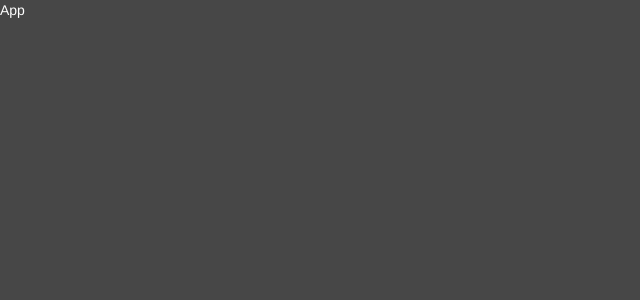
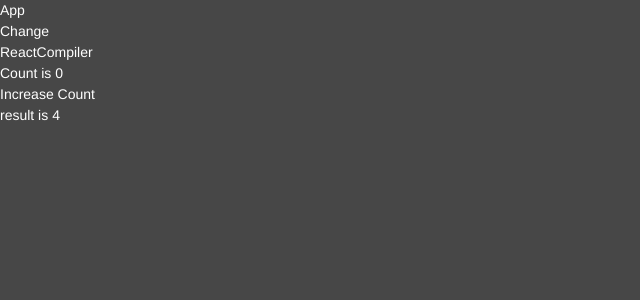
Before and after one commit to GajananBodhankar/reactjs_vite, a React (Vite) app: page / in a window 1280 px wide. Shown: the top 300 px of the page, without its empty margins (0-640 px from the left). Built offline with nearby package versions, Linux system fonts and the light colour scheme.

Commit message:
React compiler

```diff
--- a/package.json
+++ b/package.json
@@ -36,7 +36,7 @@
     "@typescript-eslint/eslint-plugin": "^6.14.0",
     "@typescript-eslint/parser": "^6.14.0",
     "@vitejs/plugin-react-swc": "^3.5.0",
-    "babel-plugin-react-compiler": "^19.1.0-rc.2",
+    "babel-plugin-react-compiler": "^1.0.0",
     "eslint": "^8.55.0",
     "eslint-plugin-react-hooks": "^6.0.0-rc.1",
     "eslint-plugin-react-refresh": "^0.4.5",
--- a/src/App.tsx
+++ b/src/App.tsx
@@ -1,6 +1,7 @@
 import React, { useEffect, useState } from "react";
 import "./main.css";
 import { flushSync } from "react-dom";
+import ReactCompiler from "./ReactCompiler/ReactCompiler";
 function App() {
   const [name, setName] = useState("");
   useEffect(() => {
@@ -9,7 +10,7 @@
   return (
     <div>
       App
-      <input
+      {/* <input
         type="text"
         className=""
         value={name}
@@ -19,7 +20,10 @@
           setName(prev=>prev+e.target.value);
           setName(prev=>prev+e.target.value)
         }}
-      />
+      /> */}
+      <p>{name}</p>
+      <button onClick={()=>setName(name.concat(" hi"))}>Change</button>
+      <ReactCompiler/>
     </div>
   );
 }
--- /dev/null
+++ b/src/ReactCompiler/ReactCompiler.tsx
@@ -0,0 +1,20 @@
+import React, { useState } from "react";
+
+function ReactCompiler() {
+  const [state, setState] = useState(0);
+  const result = function () {
+    console.log("calling function");
+    return 2 * 2;
+  };
+  console.log("child")
+  return (
+    <div>
+      ReactCompiler
+      <p>Count is {state} </p>
+      <button onClick={() => setState((prev) => prev + 1)}>Increase Count</button>
+      <p>result is {result()}</p>
+    </div>
+  );
+}
+
+export default ReactCompiler;
--- a/src/useToggle.ts
+++ b/src/useToggle.ts
@@ -1,11 +1,29 @@
-import { useState } from "react";
+// import { useState } from "react";
 
-function useToggle(initialState: boolean = false): [boolean, () => void] {
-  const [state, setState] = useState(initialState);
-  function toggle() {
-    setState((prev: any) => !prev);
+// function useToggle(initialState: boolean = false): [boolean, () => void] {
+//   const [state, setState] = useState(initialState);
+//   function toggle() {
+//     setState((prev: any) => !prev);
+//   }
+//   return [state, toggle];
+// }
+
+// export default useToggle;
+
+class A{
+  getData(){
+    console.log(10)
   }
-  return [state, toggle];
+}
+class B extends A{
+  getData(): void {
+      console.log(20)
+  }
+  getResult(){
+    this.getData();
+    super.getData()
+  }
 }
 
-export default useToggle;
+let i=new B();
+i.getResult()
```
Also changed, not shown: 1 other file (tests, documents, lock files or other folders).
